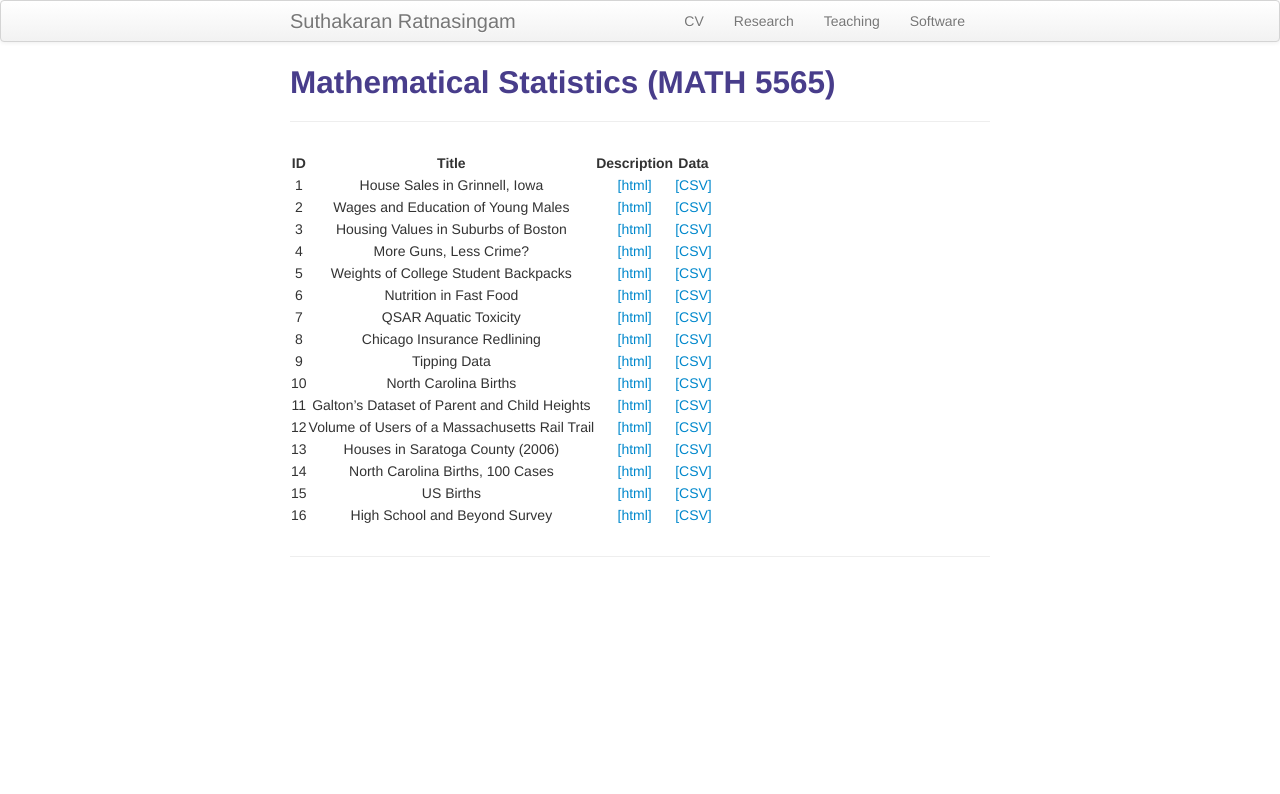
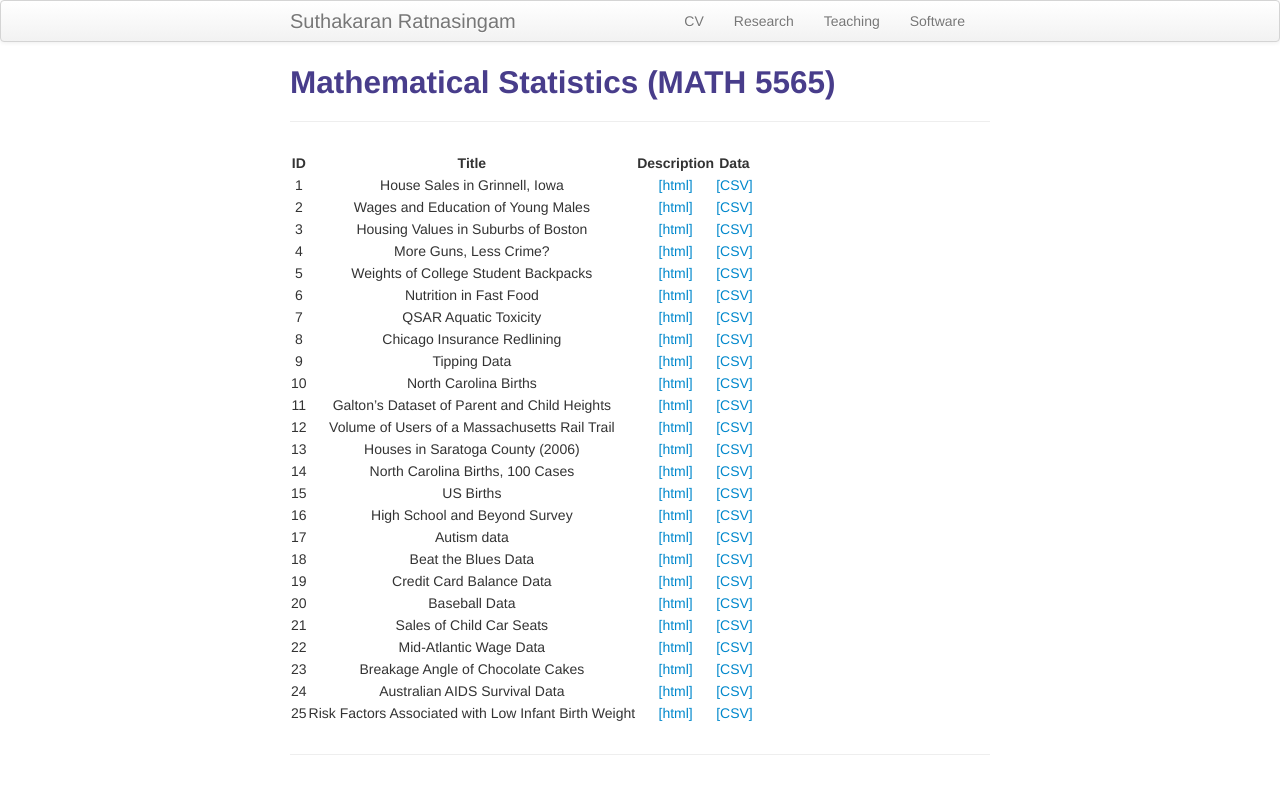
Before and after one commit to suthakaranr/suthakaranr.github.io, a Jekyll site: the page built from pages/MathStat.md, in a window 1280 px wide. Shown: the top 794 px of the page. Built offline with Jekyll 4.4.1, drawn with Linux system fonts in a browser that asks for light colours.

Commit message:
Update MathStat.md

```diff
--- a/pages/MathStat.md
+++ b/pages/MathStat.md
@@ -24,7 +24,15 @@ description: Mathematical Statistics
 | 14     | North Carolina Births, 100 Cases       | <a style="text-decoration:none" href="https://vincentarelbundock.github.io/Rdatasets/doc/openintro/births.html" target="_blank" rel="noopener noreferrer">[html]</a>       | <a style="text-decoration:none" href="../assets/Data2265/births.csv" target="_blank" rel="noopener noreferrer">[CSV]</a>      |
 | 15     | US Births       | <a style="text-decoration:none" href="https://vincentarelbundock.github.io/Rdatasets/doc/openintro/births14.html" target="_blank" rel="noopener noreferrer">[html]</a>       | <a style="text-decoration:none" href="../assets/Data2265/births14.csv" target="_blank" rel="noopener noreferrer">[CSV]</a>      |
 | 16     | High School and Beyond Survey       | <a style="text-decoration:none" href="https://vincentarelbundock.github.io/Rdatasets/doc/openintro/hsb2.html" target="_blank" rel="noopener noreferrer">[html]</a>       | <a style="text-decoration:none" href="../assets/Data2265/hsb2.csv" target="_blank" rel="noopener noreferrer">[CSV]</a>      |
-
+| 17     | Autism data       | <a style="text-decoration:none" href="https://vincentarelbundock.github.io/Rdatasets/doc/HLMdiag/autism.html" target="_blank" rel="noopener noreferrer">[html]</a>     | <a style="text-decoration:none" href="../assets/Data2265/autism.csv" target="_blank" rel="noopener noreferrer">[CSV]</a>      |
+| 18     | Beat the Blues Data       | <a style="text-decoration:none" href="https://vincentarelbundock.github.io/Rdatasets/doc/HSAUR/BtheB.html" target="_blank" rel="noopener noreferrer">[html]</a>     | <a style="text-decoration:none" href="../assets/Data2265/BtheB.csv" target="_blank" rel="noopener noreferrer">[CSV]</a>      |
+| 19     | Credit Card Balance Data       | <a style="text-decoration:none" href="https://vincentarelbundock.github.io/Rdatasets/doc/ISLR/Credit.html" target="_blank" rel="noopener noreferrer">[html]</a>      | <a style="text-decoration:none" href="../assets/Data2265/Credit.csv" target="_blank" rel="noopener noreferrer">[CSV]</a>      |
+| 20     | Baseball Data      | <a style="text-decoration:none" href="https://vincentarelbundock.github.io/Rdatasets/doc/ISLR/Hitters.html" target="_blank" rel="noopener noreferrer">[html]</a>      | <a style="text-decoration:none" href="../assets/Data2265/Hitters.csv" target="_blank" rel="noopener noreferrer">[CSV]</a>      |
+| 21     | Sales of Child Car Seats       | <a style="text-decoration:none" href="https://vincentarelbundock.github.io/Rdatasets/doc/ISLR/Carseats.html" target="_blank" rel="noopener noreferrer">[html]</a>      | <a style="text-decoration:none" href="../assets/Data2265/Carseats.csv" target="_blank" rel="noopener noreferrer">[CSV]</a>      |
+| 22     | Mid-Atlantic Wage Data       | <a style="text-decoration:none" href="https://vincentarelbundock.github.io/Rdatasets/doc/ISLR/Wage.html" target="_blank" rel="noopener noreferrer">[html]</a>      | <a style="text-decoration:none" href="../assets/Data2265/Wage.csv" target="_blank" rel="noopener noreferrer">[CSV]</a>      |
+| 23     | Breakage Angle of Chocolate Cakes       | <a style="text-decoration:none" href="https://vincentarelbundock.github.io/Rdatasets/doc/lme4/cake.html" target="_blank" rel="noopener noreferrer">[html]</a>      | <a style="text-decoration:none" href="../assets/Data2265/cake.csv" target="_blank" rel="noopener noreferrer">[CSV]</a>      |
+| 24     | Australian AIDS Survival Data       | <a style="text-decoration:none" href="https://vincentarelbundock.github.io/Rdatasets/doc/MASS/Aids2.html" target="_blank" rel="noopener noreferrer">[html]</a>      | <a style="text-decoration:none" href="../assets/Data2265/Aids2.csv" target="_blank" rel="noopener noreferrer">[CSV]</a>      |
+| 25     | Risk Factors Associated with Low Infant Birth Weight       | <a style="text-decoration:none" href="https://vincentarelbundock.github.io/Rdatasets/doc/MASS/birthwt.html" target="_blank" rel="noopener noreferrer">[html]</a>       | <a style="text-decoration:none" href="../assets/Data2265/birthwt.csv" target="_blank" rel="noopener noreferrer">[CSV]</a>      |
 
 
 
```
